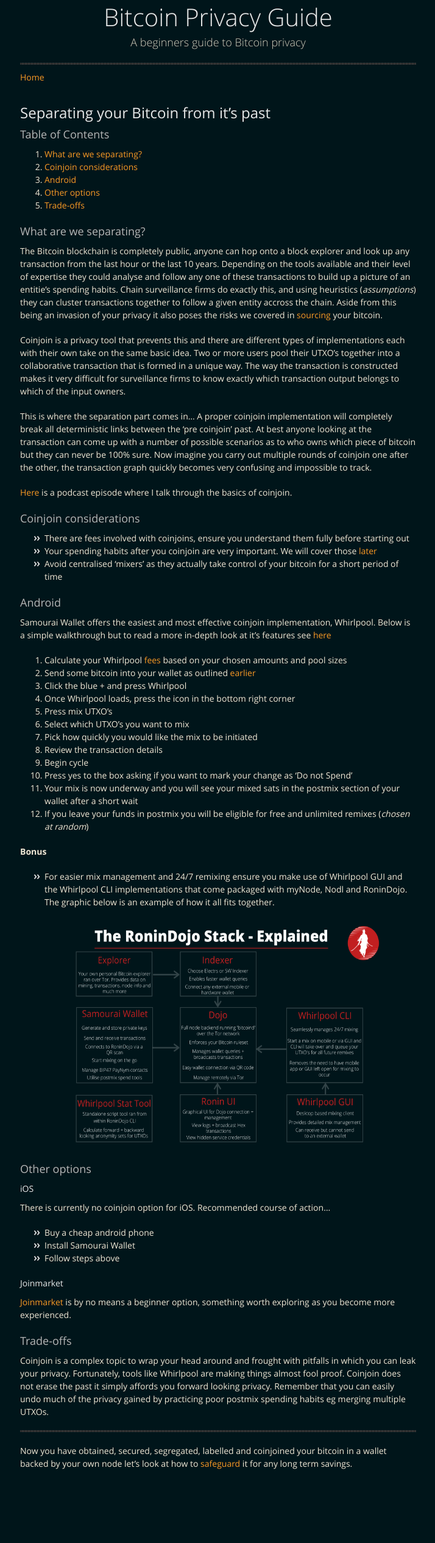
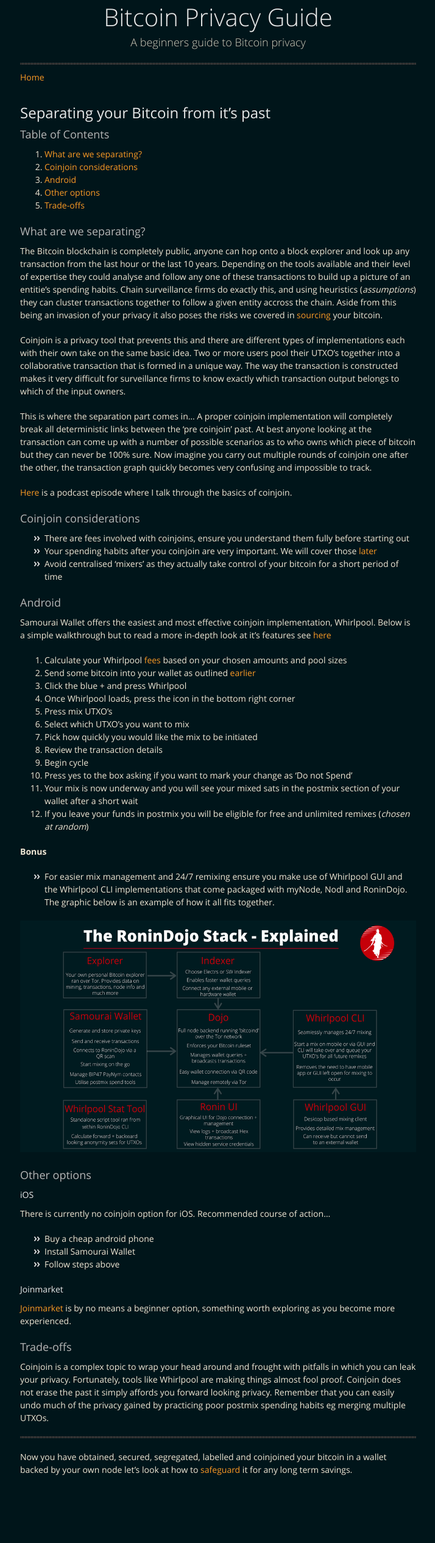
Before and after one commit to BitcoinQnA/BitcoinPrivacyGuide, a Jekyll site: the page built from separate.md, in a window 1280 px wide. Shown: the whole page at 61% size, without its empty margins (282-996 px from the left). Built offline with Jekyll 4.4.1, drawn with Linux system fonts in a browser that asks for light colours.

Commit message:
Update separate.md

```diff
--- a/separate.md
+++ b/separate.md
@@ -53,7 +53,7 @@ Samourai Wallet offers the easiest and most effective coinjoin implementation, W
 * For easier mix management and 24/7 remixing ensure you make use of Whirlpool GUI and the Whirlpool CLI implementations that come packaged with myNode, Nodl and RoninDojo. The graphic below is an example of how it all fits together.
 
 <p align="center">
-  <img width="600" height="370" src="https://raw.githubusercontent.com/BitcoinQnA/BitcoinPrivacyGuide/master/assets/images/RD%20Stack.png">
+  <img width="650" height="380" src="https://raw.githubusercontent.com/BitcoinQnA/BitcoinPrivacyGuide/master/assets/images/RD1.png">
 </p>
 
 
```
